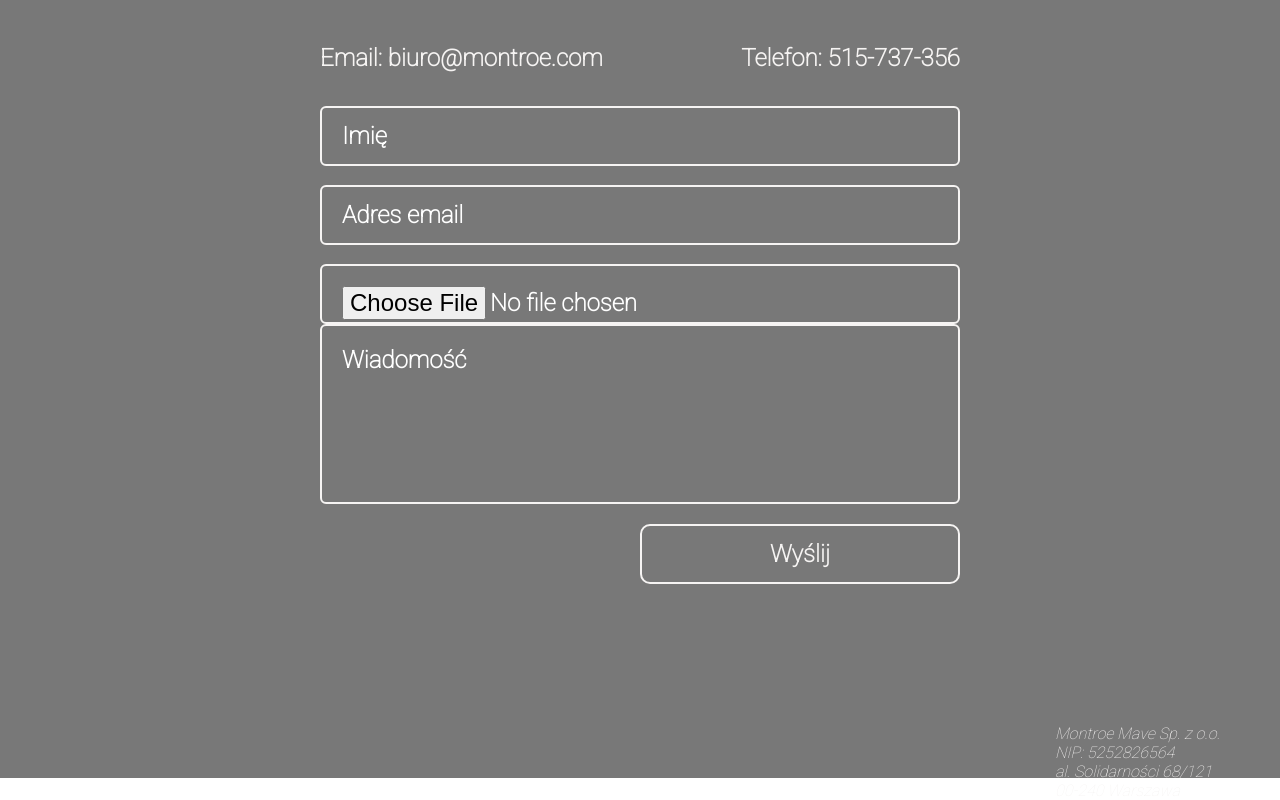
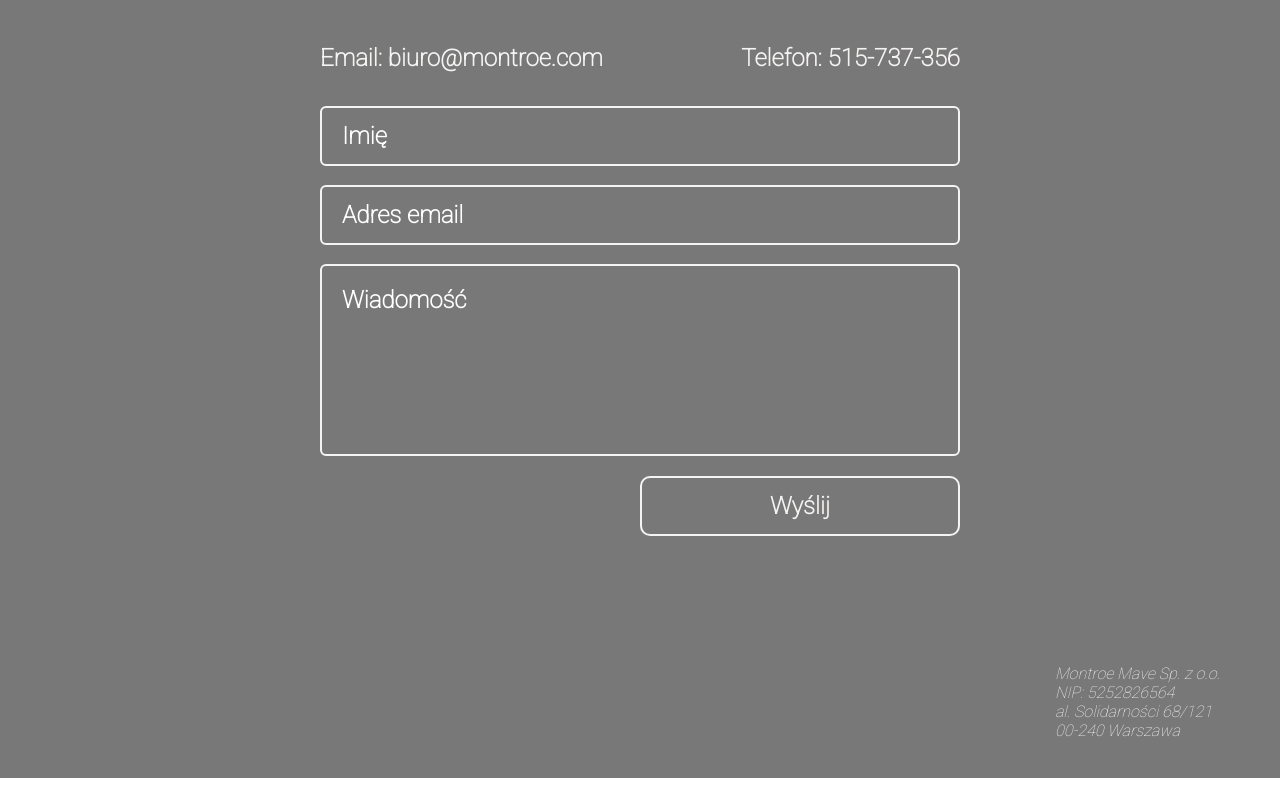
Before and after one commit to julia-kocik/electro-company-v2, a React (Create React App) app: page / in a window 1280 px wide. Shown: the part 3382-4182 px from the top of the page. After the commit the page ends 4160 px from the top, so only its background shows below. Built offline with nearby package versions, Linux system fonts and the light colour scheme.

Commit message:
Revert "Add code for uploading img"
This reverts commit 611ede7b5b5a90c243244c1a8421203fed4d4769.

```diff
--- a/src/components/sections/Contact/Contact.tsx
+++ b/src/components/sections/Contact/Contact.tsx
@@ -9,21 +9,17 @@ interface initialStateInterface {
   name: string
   email: string
   message: string
-  img: any
 }
 
 const initialState: initialStateInterface = {
   name: '',
   email: '',
-  message: '',
-  img: ''
+  message: ''
 }
 
 const Contact = (): JSX.Element => {
   const location = useLocation()
   const contactRef = useRef<HTMLDivElement>(null)
-  const [formfields, setFormfields] = useState(initialState)
-  const { name, email, message, img } = formfields
 
   useEffect(() => {
     if (location.hash === '#contact' && contactRef.current !== null) {
@@ -31,37 +27,8 @@ const Contact = (): JSX.Element => {
     }
   }, [location])
 
-  useEffect(() => {
-    console.log(img)
-  }, [img])
-
-  const handleFileUpload = (e: React.ChangeEvent<HTMLInputElement>): void => {
-    const file = e.target.files?.[0]
-    const reader = new FileReader()
-    console.log('here', reader, file)
-
-    reader.onload = (event: ProgressEvent<FileReader>) => {
-      const image = new Image()
-      image.onload = () => {
-        const width = image.width
-        const height = image.height
-        console.log(`Width: ${width}, Height: ${height}`)
-        setFormfields(() => {
-          return {
-            ...formfields,
-            img: {
-              width,
-              height,
-              src: file?.name
-            }
-          }
-        })
-      }
-      image.src = event.target?.result as string
-    }
-
-    reader.readAsDataURL(file as Blob)
-  }
+  const [formfields, setFormfields] = useState(initialState)
+  const { name, email, message } = formfields
 
   const onChangeHandler = (e: ChangeEvent<HTMLInputElement> | ChangeEvent<HTMLTextAreaElement>): void => {
     setFormfields({ ...formfields, [e.target.name]: e.target.value })
@@ -82,9 +49,8 @@ const Contact = (): JSX.Element => {
         <form onSubmit={onSubmitHandler}>
           <input required type="text" id="name" name="name" placeholder='Imię' value={name} onChange={onChangeHandler} /><br />
           <input required type="email" id="email" name="email" placeholder='Adres email' value={email} onChange={onChangeHandler}/><br/>
-          <input type="file" id='img' name='img' onChange={handleFileUpload} />
           <textarea required id="message" name="message" placeholder='Wiadomość' value={message} onChange={onChangeHandler}></textarea>
-          <Button title='Wyślij' color='light' />
+          <Button title='Wyślij' color='light'/>
         </form>
       </div>
       <div className="company_data">
```
